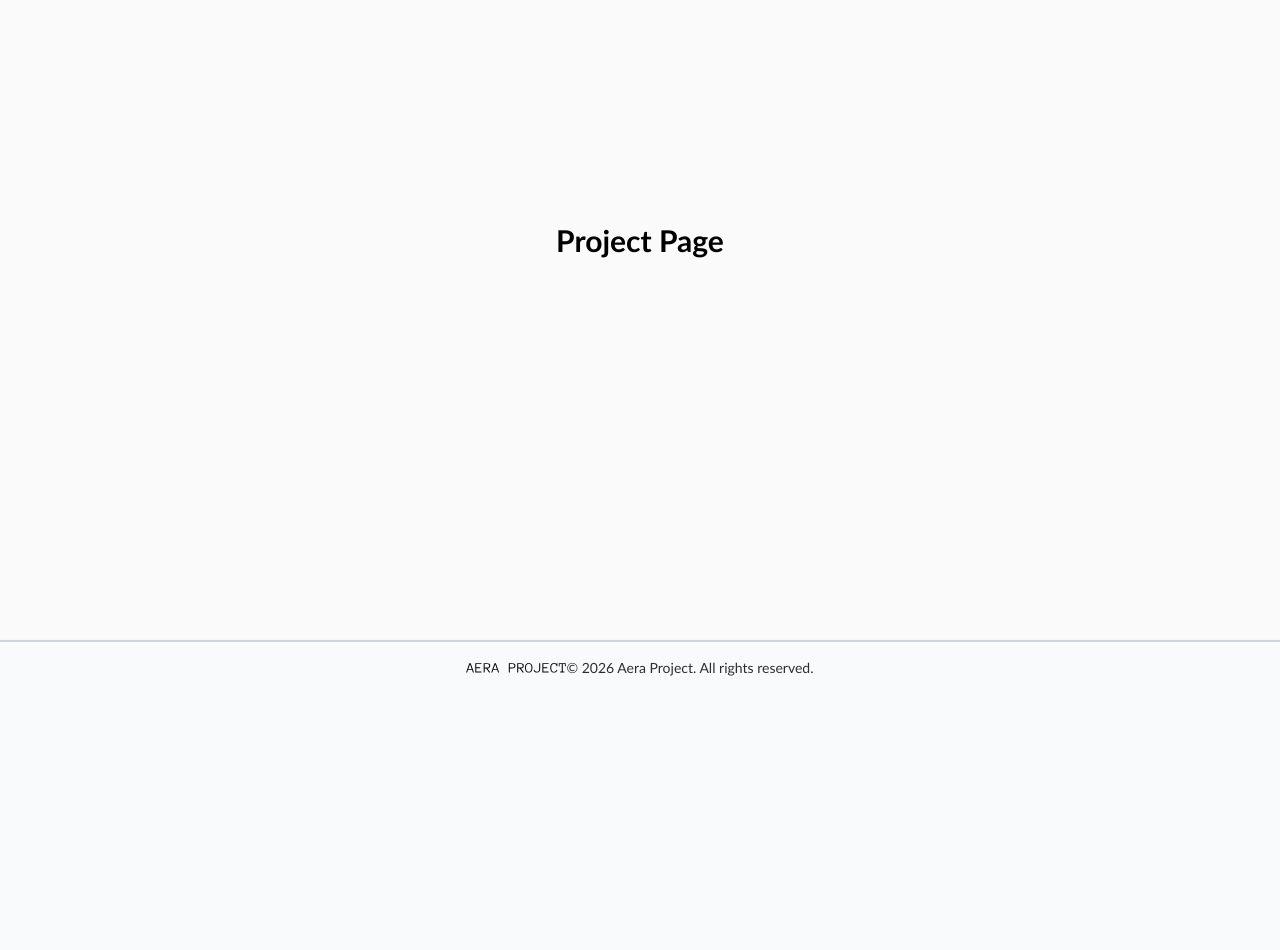
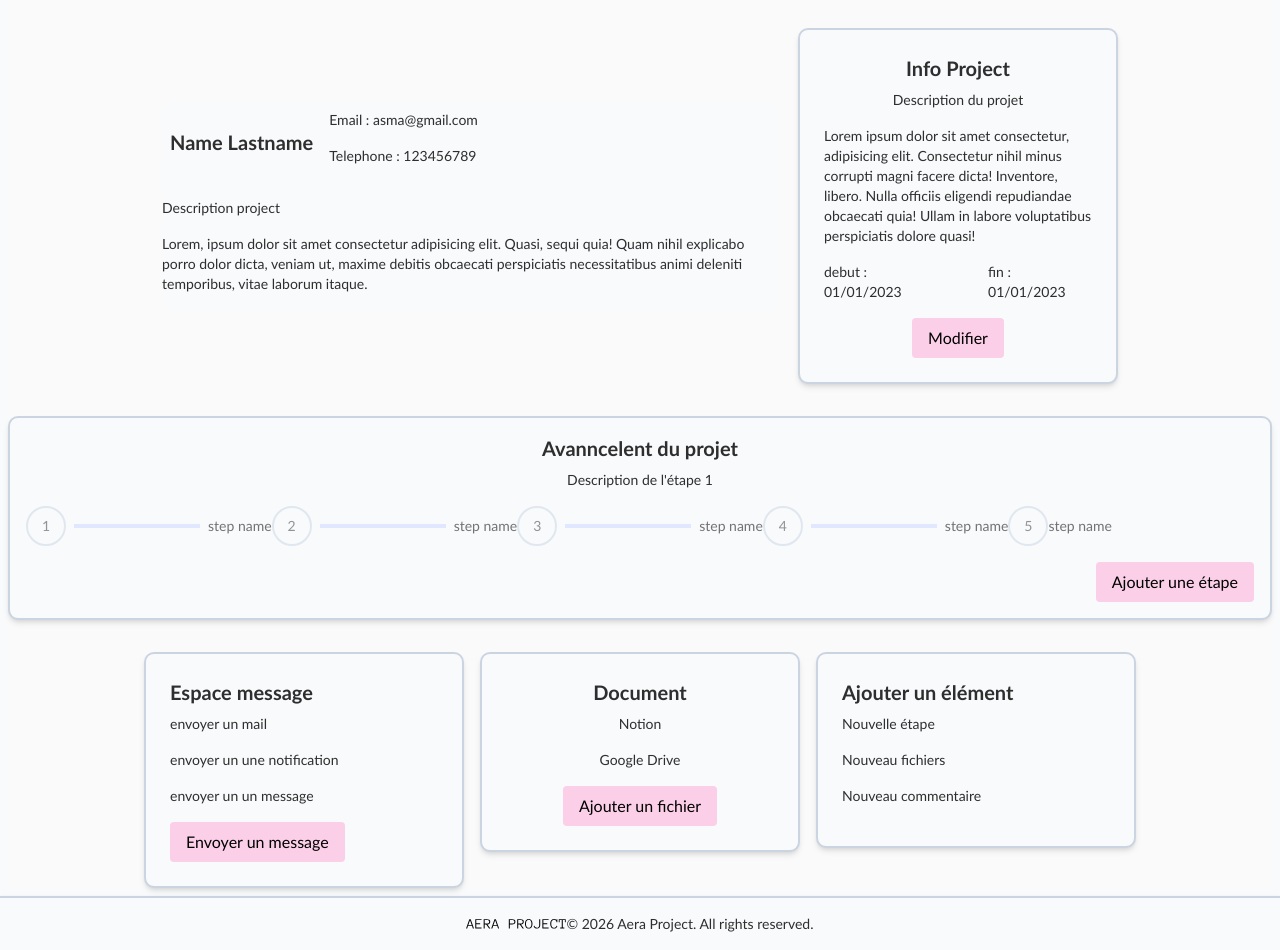
Before and after one commit to Atouzani7/Aera_project, a Next.js app in the folder frontend/: page /project in a window 1280 px wide. Shown: the part 160-1110 px from the top of the page. Before the commit the page ends 854 px from the top, so only its background shows below. Built offline with nearby package versions, Linux system fonts and the light colour scheme.

Commit message:
FRONT : project id view

```diff
--- /dev/null
+++ b/frontend/src/app/components/card_contact.tsx
@@ -0,0 +1,15 @@
+export default function CardContact() {
+    return (
+        <div className="bg-background border-2 border-border rounded-lg shadow-md p-6 w-80">
+            <div className="flex flex-col items-center items-start">
+                <h2 className="text-xl font-semibold text-foreground mb-2">Espace message</h2>
+                <p className="text-sm text-foreground mb-4">envoyer un mail</p>
+                <p className="text-sm text-foreground mb-4">envoyer un une notification</p>
+                <p className="text-sm text-foreground mb-4">envoyer un un message </p>
+                <button className="bg-detail-pink text-black px-4 py-2 rounded hover:bg-detail-pink-hover transition">
+                    Envoyer un message
+                </button>
+            </div>
+        </div>
+    );
+}
--- /dev/null
+++ b/frontend/src/app/components/card_create.tsx
@@ -0,0 +1,32 @@
+export default function CardCreate() {
+    return (
+        <div className="flex min-h-4/5 items-center justify-center bg-zinc-50 font-sans ">
+            {/* <h1 className="text-3xl font-semibold text-black">Composant card création d élément d&apos;un projet
+                Nouvelle étape
+
+                Nouveau fichiers
+
+                Nouveau commentaire
+
+                Nouveau bloc texte libre
+
+                Ajouter une nouvelle section </h1>
+
+                CaRD CREATE : à mettre dans la page du project id /project/[id]
+                permet d'ajoouter un élément au projet en cours d'affichage
+
+                */}
+            <div className="bg-background border-2 border-border rounded-lg shadow-md p-6 w-80">
+                <div className="flex flex-col items-start">
+                    <h2 className="text-xl font-semibold text-foreground mb-2">Ajouter un élément</h2>
+                    <p className="text-sm text-foreground mb-4">Nouvelle étape</p>
+                    <p className="text-sm text-foreground mb-4">Nouveau fichiers</p>
+                    <p className="text-sm text-foreground mb-4">Nouveau commentaire</p>
+                    {/* <button className="bg-detail-pink text-black px-4 py-2 rounded hover:bg-detail-pink-hover transition">
+                        Modifier
+                    </button> */}
+                </div>
+            </div>
+        </div>
+    );
+}
--- /dev/null
+++ b/frontend/src/app/components/card_file.tsx
@@ -0,0 +1,15 @@
+export default function CardFiles() {
+    return (
+        <div className="bg-background border-2 border-border rounded-lg shadow-md p-6 w-80">
+            <div className="flex flex-col items-center">
+                <h2 className="text-xl font-semibold text-foreground mb-2">Document</h2>
+                {/* <p className="text-sm text-foreground mb-4">Description des fichiers</p> */}
+                <p className="text-sm text-foreground mb-4">Notion</p>
+                <p className="text-sm text-foreground mb-4">Google Drive</p>
+                <button className="bg-detail-pink text-black px-4 py-2 rounded hover:bg-detail-pink-hover transition">
+                    Ajouter un fichier
+                </button>
+            </div>
+        </div>
+    );
+}
--- /dev/null
+++ b/frontend/src/app/components/card_info_project.tsx
@@ -0,0 +1,25 @@
+export default function CardInfoProject() {
+    return (
+        <div className="bg-background border-2 border-border rounded-lg shadow-md p-6 w-80">
+            <div className="flex flex-col items-center">
+                <h2 className="text-xl font-semibold text-foreground mb-2">Info Project</h2>
+                <p className="text-sm text-foreground mb-4">Description du projet</p>
+                <p className="text-sm text-foreground mb-4">
+                    Lorem ipsum dolor sit amet consectetur, adipisicing elit. Consectetur nihil minus corrupti magni facere dicta! Inventore, libero. Nulla officiis eligendi repudiandae obcaecati quia! Ullam in labore voluptatibus perspiciatis dolore quasi!
+                </p>
+                <div className="flex flex-row gap-10">
+
+                    <p className="text-sm text-foreground mb-4">
+                        debut : 01/01/2023
+                    </p>
+                    <p className="text-sm text-foreground mb-4">
+                        fin : 01/01/2023
+                    </p>
+                </div>
+                <button className="bg-detail-pink text-black px-4 py-2 rounded hover:bg-detail-pink-hover transition">
+                    Modifier
+                </button>
+            </div>
+        </div>
+    );
+}
--- a/frontend/src/app/components/card_project_id.tsx
+++ b/frontend/src/app/components/card_project_id.tsx
@@ -37,7 +37,8 @@ tag project                     --> /                   --> /project.tag
 
                 <div>
                     {/* <div className="mt-6 mb-6 space-y-4 flex flex-row items-start justify-end border-2 border-blue-500 rounded-lg w-full max-w-screen-lg max-h-full p-6"> */}
-                    <div>
+
+                    <div className="w-100">
                         <MotionConfig transition={{ type: "spring", stiffness: 100, damping: 20 }}>
                             <CardStep />
                         </MotionConfig>
--- a/frontend/src/app/components/card_step.tsx
+++ b/frontend/src/app/components/card_step.tsx
@@ -5,15 +5,11 @@ import React from "react";
 
 export default function CardStep() {
 
-    // const tags = Array.from({ length: 50 }).map(
-    //     (_, i, a) => `v1.2.0-beta.${a.length - i}`
-    // )
-
 
     return (
-        <div className="bg-background border-2 border-border rounded-lg shadow-md p-4 items-center justify-start h-80">
+        <div className="bg-background border-2 border-border rounded-lg shadow-md p-4 items-center justify-start h-full">
             <div className="flex flex-col items-center w-full">
-                <h2 className="text-xl font-semibold text-foreground mb-2">Étape 1</h2>
+                <h2 className="text-xl font-semibold text-foreground mb-2">Avanncelent du projet</h2>
                 <p className="text-sm text-foreground mb-4">Description de l&apos;étape 1</p>
 
                 {/* Conteneur scrollable horizontal */}
@@ -36,11 +32,11 @@ export default function CardStep() {
 
             </div>
 
-            {/* <div className="flex flex-col items-end mt-4">
+            <div className="flex flex-col items-end mt-4">
                 <button className="bg-detail-pink text-black px-4 py-2 rounded hover:bg-detail-pink-hover transition">
-                    Modifier l&apos;étape
+                    Ajouter une étape
                 </button>
-            </div> */}
+            </div>
 
         </div >
 
--- a/frontend/src/app/components/stepper.tsx
+++ b/frontend/src/app/components/stepper.tsx
@@ -1,47 +1,3 @@
-// import { cn } from "@/lib/utils"
-
-// type StepperProps = {
-//     steps: string[]
-//     currentStep: number
-// }
-
-// export function Stepper({ steps, currentStep }: StepperProps) {
-//     return (
-//         <div className="flex items-center w-full">
-//             {steps.map((step, index) => {
-//                 const isActive = index <= currentStep
-
-//                 return (
-//                     <div key={index} className="flex items-center w-full">
-//                         {/* Cercle */}
-//                         <div
-//                             className={cn(
-//                                 "w-8 h-8 rounded-full flex items-center justify-center border-2",
-//                                 isActive
-//                                     ? "bg-primary text-white border-primary"
-//                                     : "border-muted text-muted-foreground"
-//                             )}
-//                         >
-//                             {index + 1}
-//                         </div>
-
-//                         {/* Ligne */}
-//                         {index !== steps.length - 1 && (
-//                             <div
-//                                 className={cn(
-//                                     "flex-1 h-1 mx-2",
-//                                     isActive ? "bg-primary" : "bg-muted"
-//                                 )}
-//                             />
-//                         )}
-//                     </div>
-//                 )
-//             })}
-//         </div>
-//     )
-// }
-
-
 "use client"
 
 import { cn } from "@/lib/utils"
@@ -79,7 +35,7 @@ export function Stepper({ steps, onStepClick }: StepperProps) {
                                 <div
                                     className={cn(
                                         "flex-1 h-1 mx-2",
-                                        isCompleted ? "bg-primary" : "bg-muted"
+                                        isCompleted ? "bg-primary" : "bg-button"
                                     )}
                                 />
                             )}
--- a/frontend/src/app/project/page.tsx
+++ b/frontend/src/app/project/page.tsx
@@ -1,7 +1,34 @@
+import CardContact from "../components/card_contact";
+import CardCreate from "../components/card_create";
+import CardFiles from "../components/card_file";
+import CardInfoProject from "../components/card_info_project";
+import CardProfilCustomer from "../components/card_profil_customer";
+import CardStep from "../components/card_step";
+
 export default function Project() {
     return (
-        <div className="flex min-h-screen items-center justify-center bg-zinc-50 font-sans ">
+        <div className="flex flex-col min-h-screen  justify-center bg-zinc-50 font-sans md:mt-30 mt-40 m-2 gap-4 ">
             <h1 className="text-3xl font-semibold text-black">Project Page</h1>
-        </div>
+            <div className="flex flex-col gap-4">
+                <div className="flex flex-col sm:flex-row items-center justify-center p-4 gap-5">
+
+                    <CardProfilCustomer />
+                    <div >
+
+                        <CardInfoProject />
+                    </div>
+                </div>
+                <CardStep />
+                <div className="w-90">
+
+                </div>
+                <div className="flex flex-col md:flex-row gap-4 items-center md:items-start justify-center">
+
+                    <CardContact />
+                    <CardFiles />
+                    <CardCreate />
+                </div>
+            </div>
+        </div >
     );
 }
```
